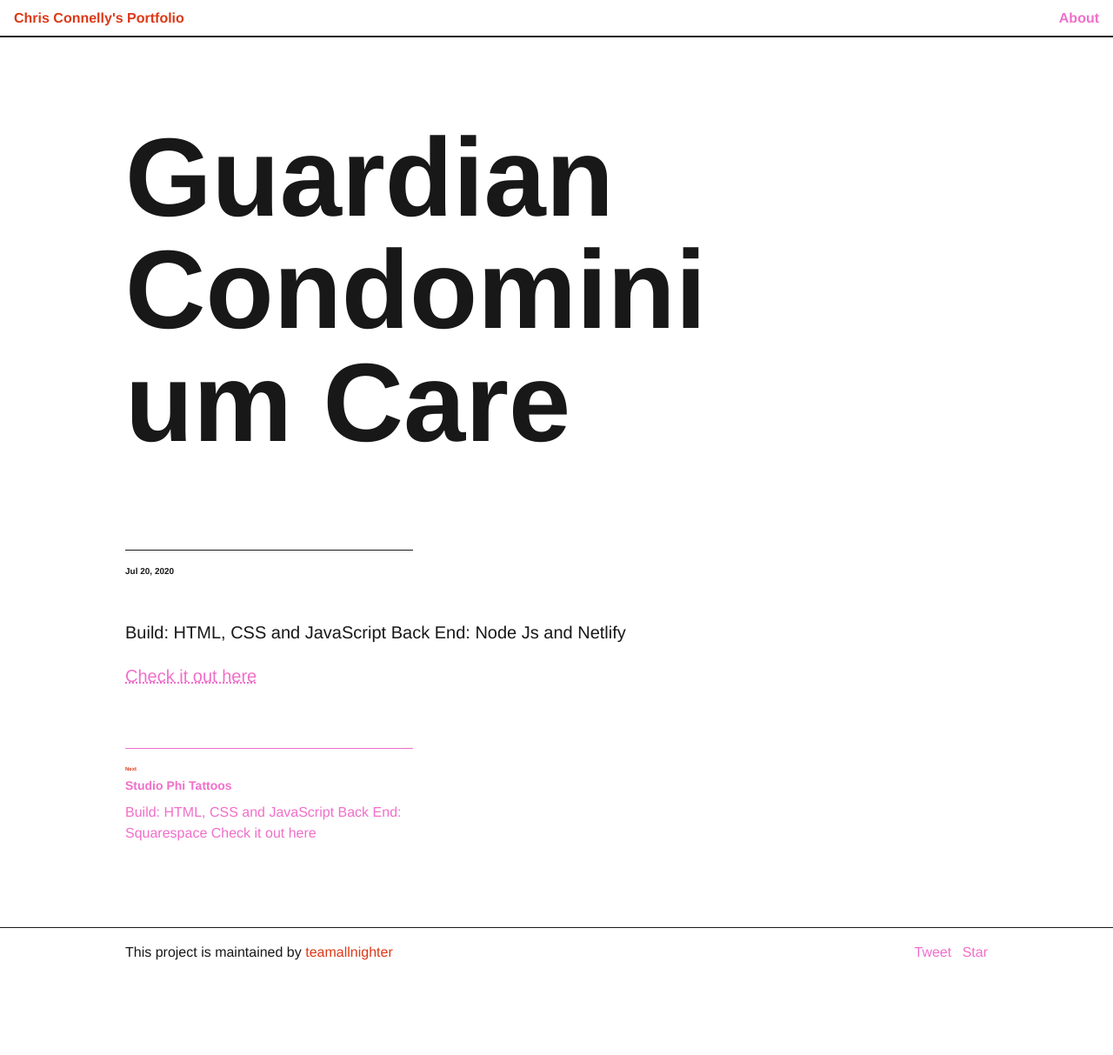
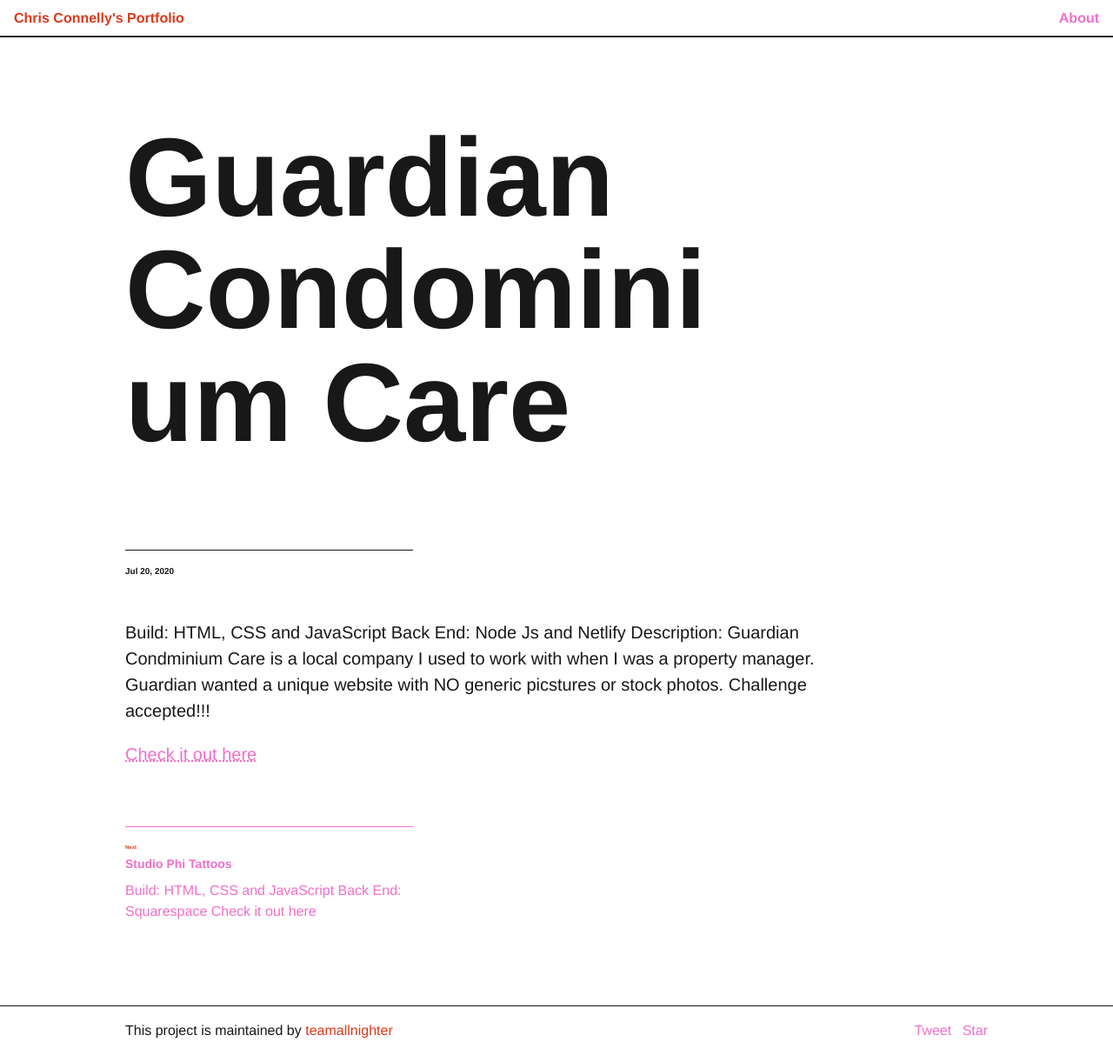
Before and after one commit to teamallnighter/portfolio, a Jekyll site: the page built from _posts/2020-07-20-guardian-condo-care.md, in a window 1280 px wide. Shown: the whole page at 87% size. Built offline with Jekyll 4.4.1, drawn with Linux system fonts in a browser that asks for light colours; comment, search, counter and statistics services are not loaded; before the commit the page ends 1123 px from its top, so only the background shows below that.

Commit message:
Fixing some stuff

```diff
--- a/_posts/2020-07-20-guardian-condo-care.md
+++ b/_posts/2020-07-20-guardian-condo-care.md
@@ -7,5 +7,6 @@ categories: Websites
 
 Build: HTML, CSS and JavaScript
 Back End: Node Js and Netlify
+Description: Guardian Condminium Care is a local company I used to work with when I was a property manager. Guardian wanted a unique website with NO generic picstures or stock photos. Challenge accepted!!!
 
 <a href="https://guardian-condo-care.netlify.app/" target="_blank">Check it out here</a>
```
Also changed, not shown: _posts/2020-07-30-timeline.md (+1 -1 lines).
